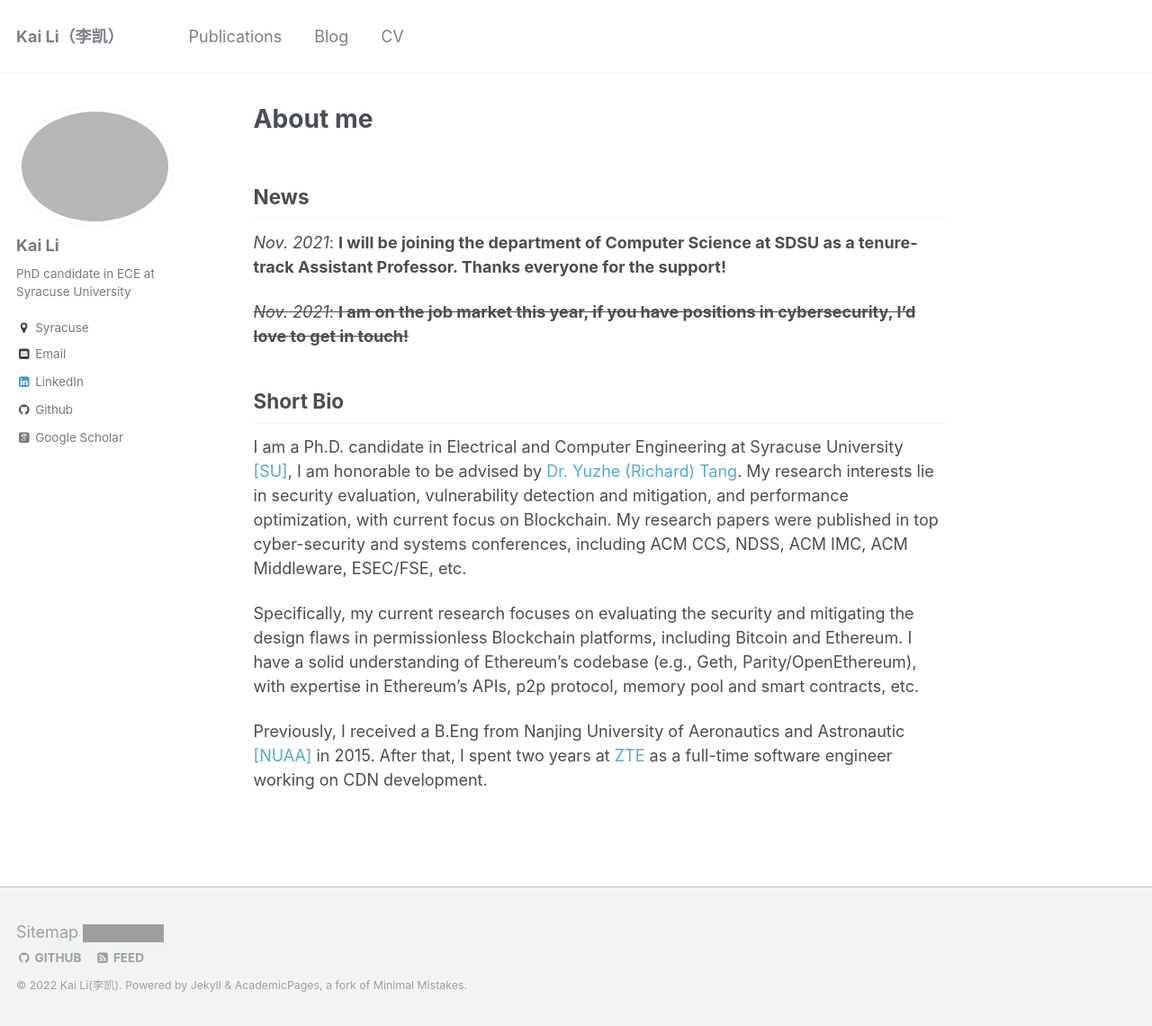
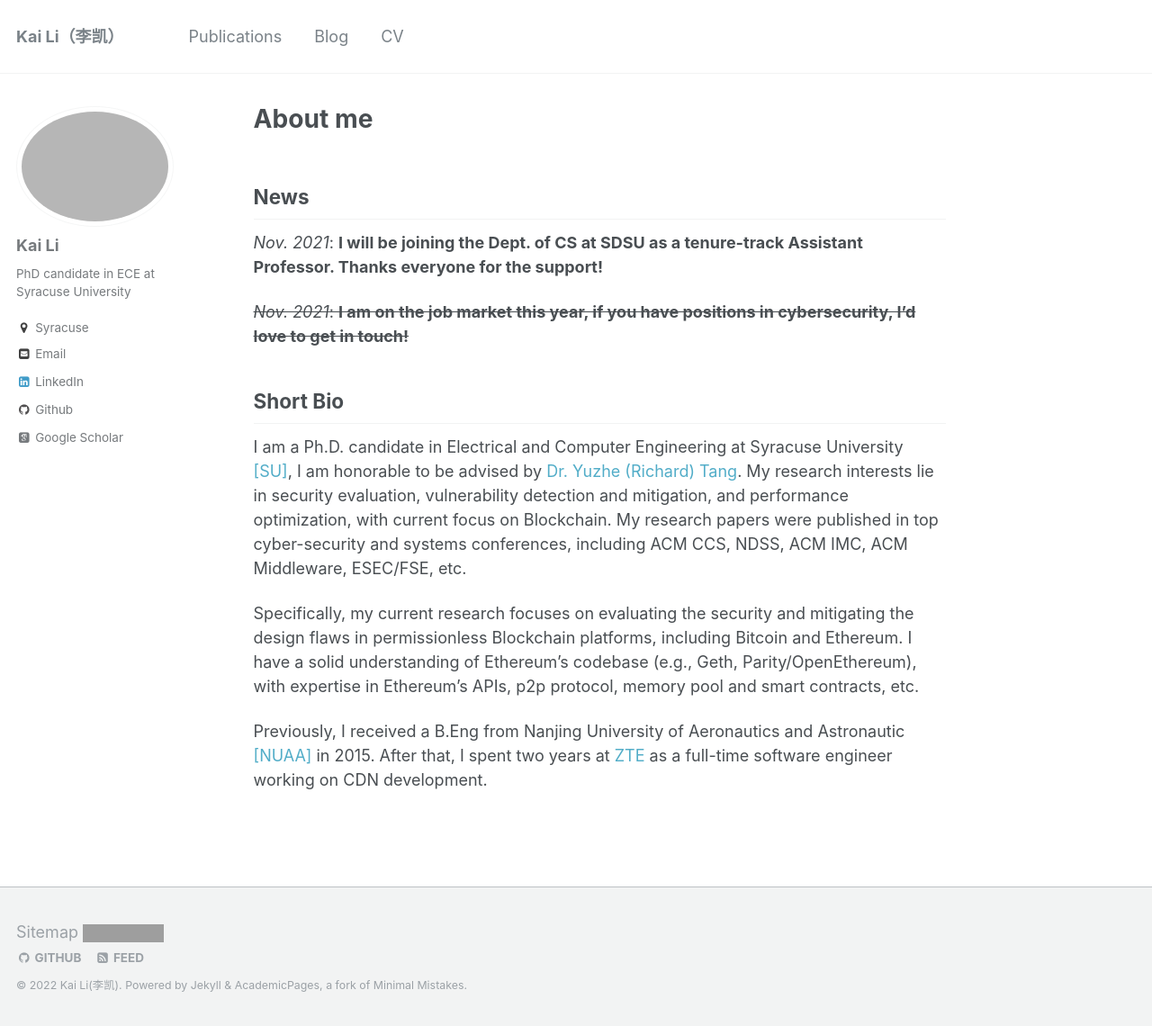
Before and after one commit to likai1993/likai1993.github.io, a Jekyll site: the page built from _pages/about.md, in a window 1280 px wide and 1140 px high. Shown: the whole window at 90% size. Built offline with Jekyll 4.4.1, drawn with Linux system fonts in a browser that asks for light colours; some web fonts are replaced; grey boxes are pictures that could not be loaded.

Commit message:
Update about.md

```diff
--- a/_pages/about.md
+++ b/_pages/about.md
@@ -10,7 +10,7 @@ redirect_from:
 
 News
 ----
-*Nov. 2021*: **I will be joining the department of Computer Science at SDSU as a tenure-track Assistant Professor. Thanks everyone for the support!**
+*Nov. 2021*: **I will be joining the Dept. of CS at SDSU as a tenure-track Assistant Professor. Thanks everyone for the support!**
 
 ~~*Nov. 2021*: **I am on the job market this year, if you have positions in cybersecurity, I'd love to get in touch!**~~
 
```
